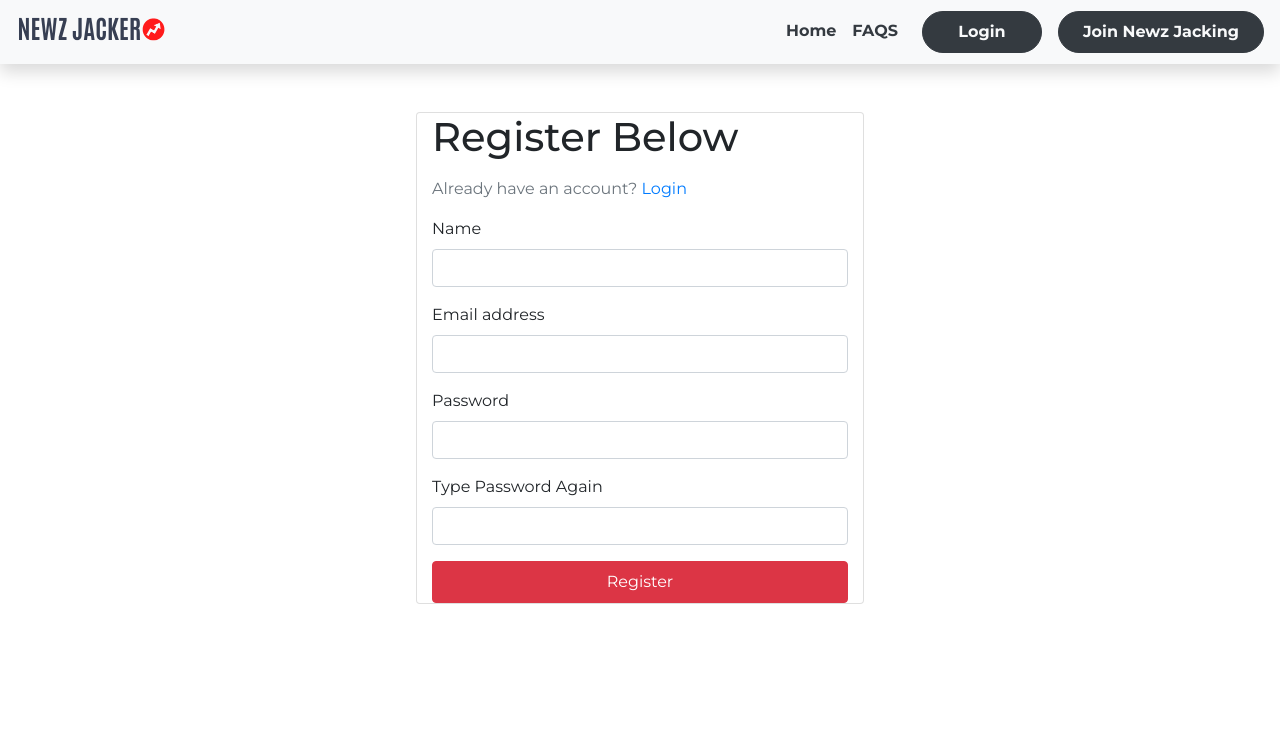
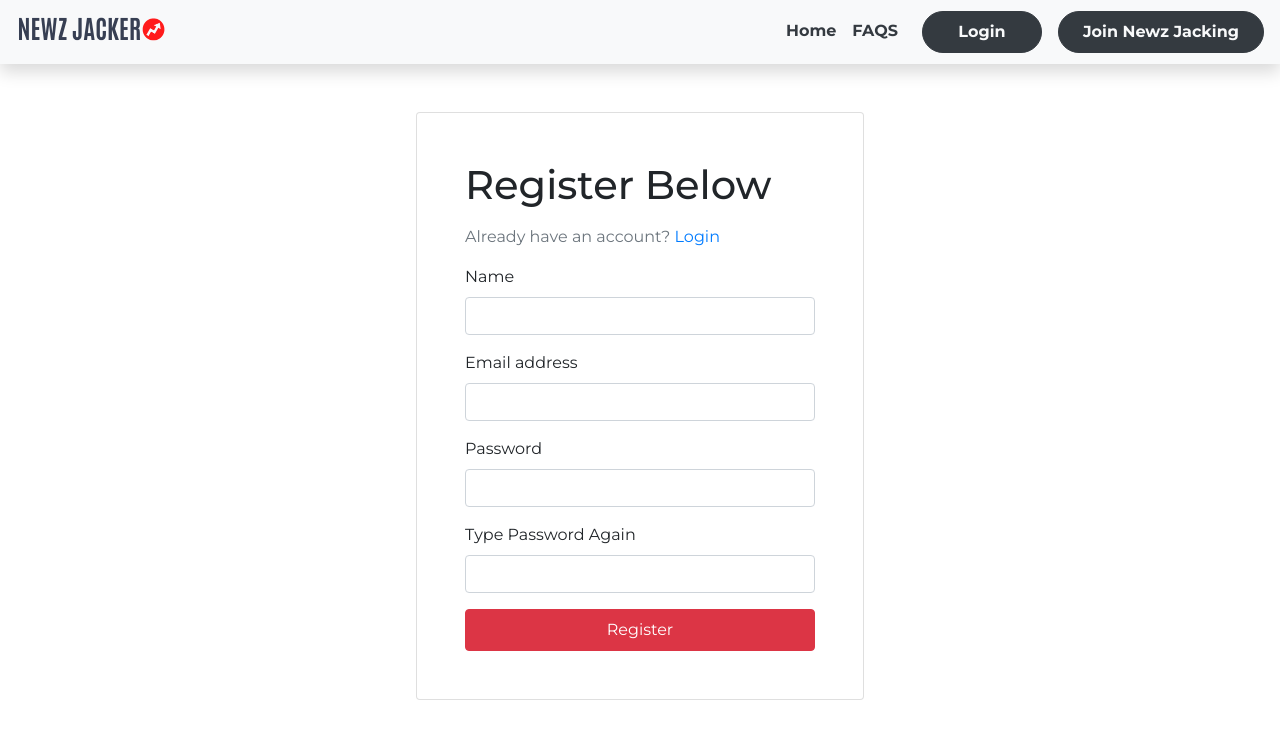
Before and after one commit to adisen/news-finder, a React (Create React App) app in the folder client/: page /register in a window 1280 px wide. Shown: the top 738 px of the page. Built offline with nearby package versions, Linux system fonts and the light colour scheme.

Commit message:
Ready for deployment

```diff
--- a/client/src/components/auth/Register.js
+++ b/client/src/components/auth/Register.js
@@ -61,7 +61,7 @@ class Register extends Component {
     return (
       <div className=''>
         <NavBar />
-        <div className='mt-5 mb-5 container card center-card mx-auto'>
+        <div className='my-5 p-5 container card center-card mx-auto'>
           <h1 className='mb-3'>
             Register <span>Below</span>
           </h1>
--- a/client/src/components/pages/Home.js
+++ b/client/src/components/pages/Home.js
@@ -5,7 +5,7 @@ import Spinner from "../layouts/Spinner";
 
 class Home extends Component {
   componentDidMount() {
-    this.props.initialLoad();
+    // this.props.initialLoad();
   }
 
   state = {
```
